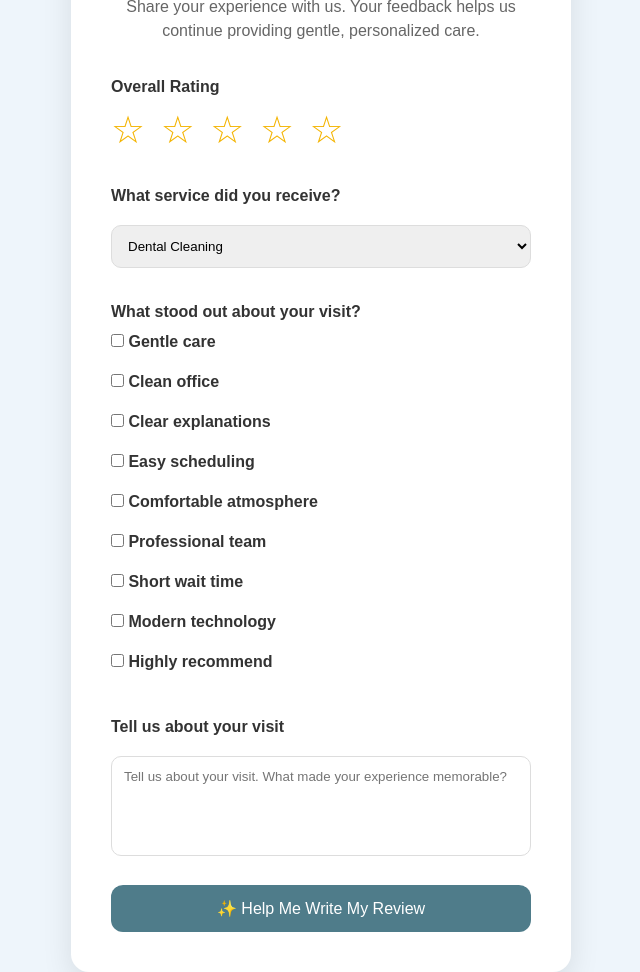
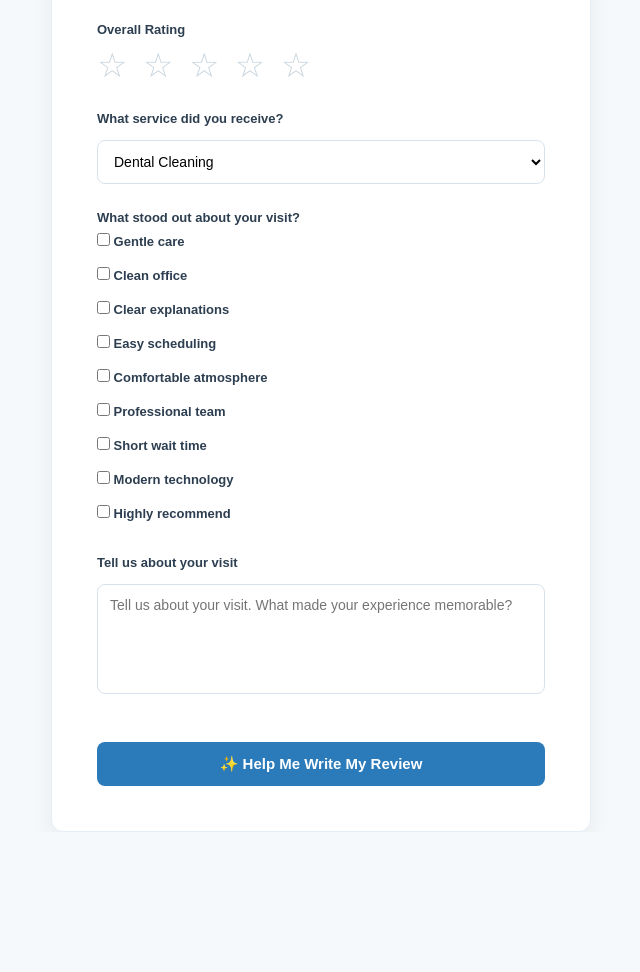
Before and after one commit to pharrengrace/AI-Review-Assistant, a website: page index.html in a window 1280 px wide. Shown: the part 130-1102 px from the top of the page, without its empty margins (319-959 px from the left). After the commit the page ends 962 px from the top, so only its background shows below. Drawn offline with Linux system fonts and the light colour scheme.

Commit message:
force css refresh

```diff
--- a/index.html
+++ b/index.html
@@ -5,7 +5,7 @@
     <meta name="viewport" content="width=device-width, initial-scale=1.0">
     <title>Simmons Family Dentistry - AI Review Assistant</title>
 
-    <link rel="stylesheet" href="style.css">
+    <link rel="stylesheet" href="style.css?v=999">
 </head>
 
 <body>
--- a/style.css
+++ b/style.css
@@ -1,150 +1,187 @@
-*{
-    margin:0;
-    padding:0;
-    box-sizing:border-box;
-    font-family:Arial, Helvetica, sans-serif;
+/* -----------------------------
+   BASE RESET
+----------------------------- */
+
+* {
+    margin: 0;
+    padding: 0;
+    box-sizing: border-box;
+    font-family: Arial, Helvetica, sans-serif;
 }
 
-body{
 
-    background:#eef5fb;
+/* -----------------------------
+   PAGE BACKGROUND (CLEAN CLINIC STYLE)
+----------------------------- */
 
-    display:flex;
-
-    justify-content:center;
-
-    align-items:center;
-
-    min-height:100vh;
-
+body {
+    background: #f5f9fc;
+    display: flex;
+    justify-content: center;
+    align-items: center;
+    min-height: 100vh;
 }
 
-.card{
 
-    background:white;
+/* -----------------------------
+   MAIN CONTAINER CARD
+----------------------------- */
 
-    width:500px;
-
-    padding:40px;
-
-    border-radius:18px;
-
-    box-shadow:0 10px 30px rgba(0,0,0,.1);
-
-    text-align:center;
-
+.card {
+    background: #ffffff;
+    width: 540px;
+    padding: 45px;
+    border-radius: 12px;
+    box-shadow: 0 8px 25px rgba(0, 0, 0, 0.06);
+    text-align: left;
+    border: 1px solid #e6eef5;
 }
 
-h1{
 
-    color:#0d4f8b;
+/* -----------------------------
+   HEADER STYLE (CLINIC FEEL)
+----------------------------- */
 
-    margin-bottom:10px;
-
+h1 {
+    font-size: 24px;
+    color: #0b4a6f;
+    margin-bottom: 8px;
+    font-weight: 700;
 }
 
-h2{
-
-    margin-bottom:20px;
-
-    color:#444;
-
+.subtext {
+    font-size: 14px;
+    color: #5f6b76;
+    margin-bottom: 25px;
+    line-height: 1.6;
 }
 
-p{
 
-    color:#666;
+/* -----------------------------
+   SECTIONS (SPACED LIKE REAL CLINIC FORMS)
+----------------------------- */
 
-    line-height:1.6;
-
-}
-.section{
-
-    margin-top:35px;
-
-    text-align:left;
-
+.section {
+    margin-bottom: 26px;
 }
 
-label{
-
-    font-weight:bold;
-
-    display:block;
-
-    margin-bottom:12px;
-
-    color:#333;
-
+label {
+    display: block;
+    font-size: 13px;
+    font-weight: 600;
+    color: #2c3e50;
+    margin-bottom: 8px;
 }
 
-.stars{
 
-    font-size:38px;
+/* -----------------------------
+   STAR RATING (CLEAN & SUBTLE)
+----------------------------- */
 
-    color:#f4b400;
-
-    cursor:pointer;
-
-}
-.subtext{
-    color:#666;
-    margin-top:10px;
-    margin-bottom:30px;
-    line-height:1.5;
+.stars {
+    font-size: 34px;
+    color: #c9d6df;
+    cursor: pointer;
 }
 
-select{
-    width:100%;
-    padding:12px;
-    border-radius:10px;
-    border:1px solid #ddd;
-    margin-top:8px;
+.stars span {
+    margin-right: 6px;
+    transition: 0.2s ease;
 }
 
-.checkbox-group{
-    display:flex;
-    flex-direction:column;
-    gap:10px;
-    margin-top:10px;
-    color:#444;
+.stars span:hover {
+    transform: scale(1.15);
+    color: #f4b400;
 }
 
-textarea{
-    width:100%;
-    height:100px;
-    padding:12px;
-    border-radius:10px;
-    border:1px solid #ddd;
-    margin-top:8px;
-    resize:none;
+.stars span.active {
+    color: #f4b400;
 }
 
-.btn{
-    margin-top:25px;
-    width:100%;
-    padding:14px;
-    border:none;
-    border-radius:12px;
-    background:#4f7c8a;
-    color:white;
-    font-size:16px;
-    cursor:pointer;
-    transition:0.2s ease;
+
+/* -----------------------------
+   INPUT FIELDS (CLINIC STYLE)
+----------------------------- */
+
+select,
+textarea {
+    width: 100%;
+    padding: 12px;
+    border-radius: 8px;
+    border: 1px solid #d9e2ec;
+    font-size: 14px;
+    margin-top: 6px;
+    outline: none;
+    background: #fff;
 }
 
-.btn:hover{
-    background:#3f6773;
-}
-.stars span{
-    margin-right:5px;
-    transition:0.2s ease;
+select:focus,
+textarea:focus {
+    border-color: #2b7bbb;
+    box-shadow: 0 0 0 3px rgba(43, 123, 187, 0.15);
 }
 
-.stars span.active{
-    color:#f4b400;
+
+/* -----------------------------
+   TEXTAREA
+----------------------------- */
+
+textarea {
+    height: 110px;
+    resize: none;
 }
 
-.stars span:hover{
-    transform:scale(1.1);
+
+/* -----------------------------
+   CHECKBOX LIST (CLEAN STACKED STYLE)
+----------------------------- */
+
+.checkbox-group {
+    display: flex;
+    flex-direction: column;
+    gap: 10px;
+    margin-top: 8px;
+    font-size: 13px;
+    color: #34495e;
 }
+
+
+/* -----------------------------
+   BUTTON (DENTAL OFFICE STYLE BLUE)
+----------------------------- */
+
+.btn {
+    width: 100%;
+    padding: 13px;
+    margin-top: 18px;
+    border: none;
+    border-radius: 8px;
+    background: #2b7bbb;
+    color: white;
+    font-size: 15px;
+    font-weight: 600;
+    cursor: pointer;
+    transition: 0.2s ease;
+}
+
+.btn:hover {
+    background: #1f5f93;
+}
+
+
+/* -----------------------------
+   REVIEW OUTPUT BOX
+----------------------------- */
+
+#reviewContainer {
+    margin-top: 20px;
+    padding: 18px;
+    border-radius: 10px;
+    background: #f9fbfd;
+    border: 1px solid #e3ecf3;
+}
+
+#generatedReview {
+    background: #fff;
+    border: 1px solid #d9e2ec;
+}
```
